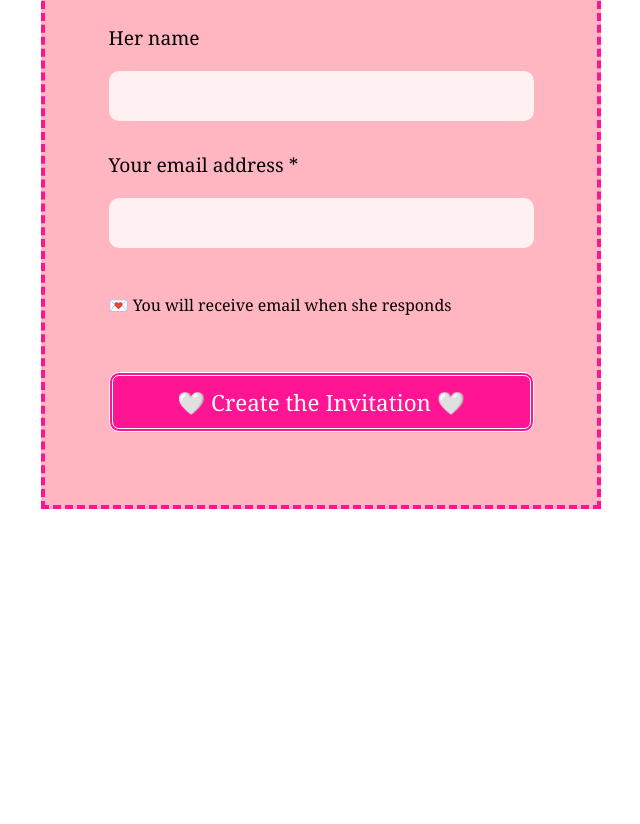
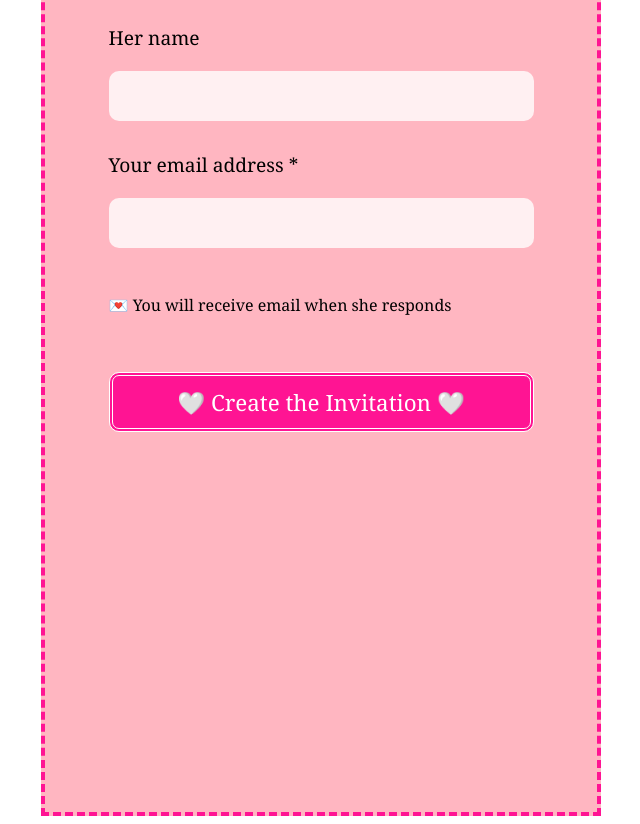
Before and after one commit to iroNomad/ask-her-out, a website: page index.html in a window 1280 px wide. Shown: the part 126-950 px from the top of the page, without its empty margins (319-959 px from the left). Before the commit the page ends 800 px from the top, so only its background shows below. Drawn offline with Linux system fonts and the light colour scheme.

Commit message:
Add minimum height for card elements in style.css

```diff
--- a/style.css
+++ b/style.css
@@ -1,5 +1,8 @@
 body, button, input {
     font-family: Georgia, Garamond, serif;
+}
+.card {
+    min-height: 100dvh;
 }
 h1 {
     font-size: 1.6rem;
```
